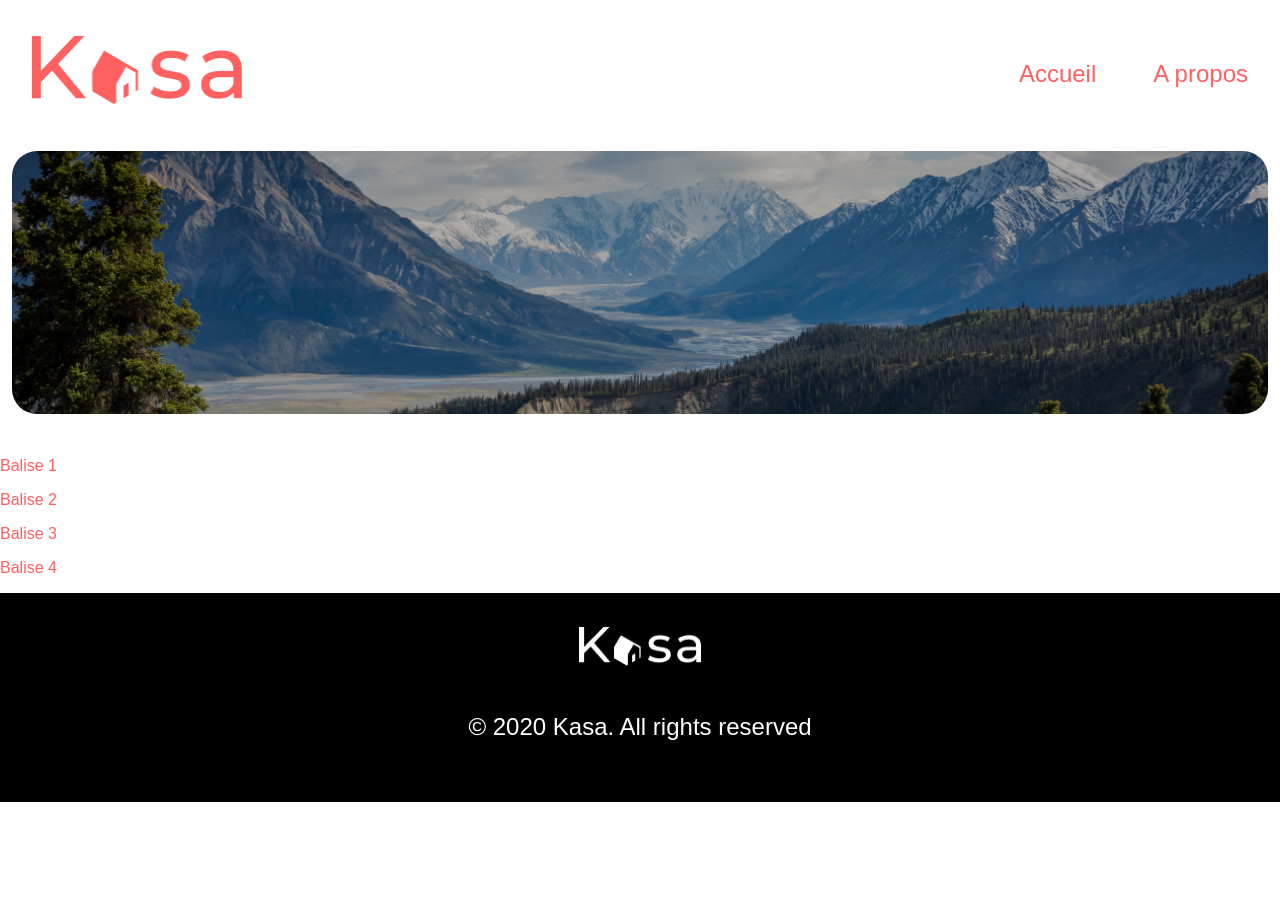
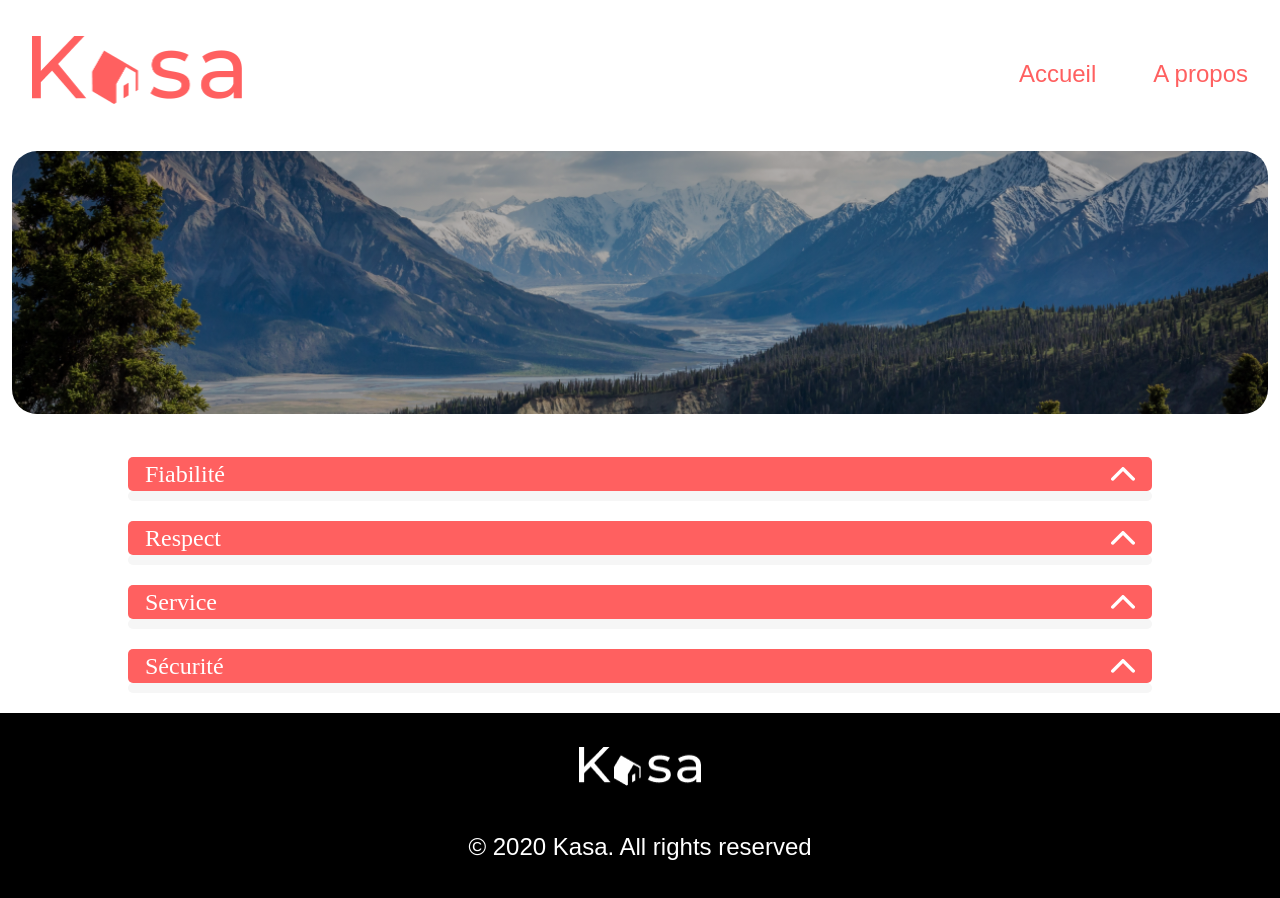
Before and after one commit to Francois-s/P8-Kasa, a React (Create React App) app: page /about in a window 1280 px wide. Shown: the top 898 px of the page. Before the commit the page ends 802 px from the top, so only its background shows below. Built offline with nearby package versions, Linux system fonts and the light colour scheme.

Commit message:
add about-page

```diff
--- /dev/null
+++ b/src/elements/Accordion/Accordion.css
@@ -0,0 +1,53 @@
+.accordion-container {
+    max-width: 80%;
+    margin: 20px auto;
+}
+
+.accordion {}
+
+.accordion-title {
+    padding-right: 17px;
+    padding-left: 17px;
+    cursor: pointer;
+    display: flex;
+    justify-content: space-between;
+    align-items: center;
+    background-color: #FF6060;
+    color: white;
+    border-radius: 5px;
+    margin: 0;
+    font-family: Montserrat;
+    font-size: 24px;
+    font-weight: 500;
+    line-height: 34px;
+    letter-spacing: 0em;
+    text-align: left;
+}
+
+.accordion-content {
+    max-height: 0;
+    overflow: hidden;
+    transition: max-height 0.5s ease-out;
+    background: #F6F6F6;
+    border-radius: 5px;
+    padding: 10px 20px 0px 20px;
+    font-family: Montserrat;
+    font-size: 24px;
+    font-weight: 500;
+    line-height: 34px;
+    letter-spacing: 0em;
+    text-align: left;
+
+}
+
+.accordion-arrow {
+    transition: transform 0.5s ease-out;
+}
+
+.expanded .accordion-content {
+    max-height: 200px;
+}
+
+.expanded .accordion-arrow {
+    transform: rotate(180deg);
+}
--- /dev/null
+++ b/src/elements/Accordion/Accordion.js
@@ -0,0 +1,36 @@
+import React, { useState } from 'react';
+import Arrow from "../../img/up_arrow.png"
+import './Accordion.css';
+
+const Accordion = ({ title, content }) => {
+    const [isExpanded, setIsExpanded] = useState(false);
+
+    const toggleContent = () => {
+        setIsExpanded(!isExpanded);
+    };
+
+    return (
+        <div className="accordion-container">
+            <div className="accordion">
+                <h3 className="accordion-title">
+                    {title}
+                    <img
+                        className="accordion-arrow"
+                        onClick={toggleContent}
+                        src={Arrow}
+                        alt="show content"
+                        style={{ transform: isExpanded ? 'rotate(180deg)' : 'rotate(0)' }}
+                    />
+                </h3>
+                <div
+                    className="accordion-content"
+                    style={{ maxHeight: isExpanded ? '200px' : '0' }}
+                >
+                    {content}
+                </div>
+            </div>
+        </div>
+    );
+};
+
+export default Accordion;
--- a/src/elements/InfoPage/InfoPage.js
+++ b/src/elements/InfoPage/InfoPage.js
@@ -30,7 +30,6 @@ const InfoPage = () => {
             {info ? (
                 <div>
                     <Header />
-                    {/* Carousel de images */}
                     <div className="carousel-container">
                         <img src={info.pictures[currentImageIndex]} alt={info.title} className="carousel-image" />
                         <button className="carousel-button carousel-button-left" onClick={handlePreviousImage}>
@@ -44,7 +43,6 @@ const InfoPage = () => {
                         </div>
                     </div>
 
-                    {/* Titre */}
                     <div className='container-top'>
                         <div>
                             <h1 className="info-title">{info.title}</h1>
@@ -55,7 +53,6 @@ const InfoPage = () => {
                                 ))}
                             </ul>
                         </div>
-                        {/* Hôte */}
                         <div className="host-info">
                             <div className="host-names">
                                 {info.host.name.split(" ").map((namePart, index) => (
@@ -66,12 +63,10 @@ const InfoPage = () => {
                         </div>
 
                     </div>
-                    {/* Description */}
                     <div>
                         <h3>Description</h3>
                         <p className="info-description">{info.description}</p>
                     </div>
-                    {/* Liste des équipements */}
                     <h3 className="equipments-title">Équipements:</h3>
                     <ul className="equipments-list">
                         {info.equipments.map((equipment, index) => (
--- a/src/elements/aboutpage/aboutpage.js
+++ b/src/elements/aboutpage/aboutpage.js
@@ -2,16 +2,30 @@ import React from 'react';
 import Header from "../Header/header"
 import Footer from "../Footer/Footer"
 import Banner from '../Banner/Banner';
+import Accordion from '../Accordion/Accordion';
+
 
 const AboutPage = () => {
     return (
         <div>
             <Header />
             <Banner />
-            <p>Balise 1</p>
-            <p>Balise 2</p>
-            <p>Balise 3</p>
-            <p>Balise 4</p>
+            <Accordion
+                title="Fiabilité"
+                content="Les annonces postées sur Kasa garantissent une fiabilité totale. Les photos sont conformes aux logements, et toutes les informations sont régulièrement vérifiées par nos équipes."
+            />
+            <Accordion
+                title="Respect"
+                content="La bienveillance fait partie des valeurs de Kasa. Tout comportement discriminatoire ou de perturbation du voisinage entraînera une exclusion de notre plateforme."
+            />
+            <Accordion
+                title="Service"
+                content="Nos équipes se tiennent à votre disposition pour vous fournir une expérience parfaite. N'hésitez pas à nous contacter si vous avez la moindre question."
+            />
+            <Accordion
+                title="Sécurité"
+                content="La sécurité est la priorité de Kasa. Aussi bien pour nos hôtes que pour les voyageurs, chaque logement correspond aux critères de sécurité établis par nos services. En laissant une note aussi bien à l'hôte qu'au locataire, cela permet à nos équipes de vérifier que les standards sont bien respectés. Nous organisons également des ateliers sur la sécurité domestique pour nos hôtes."
+            />
             <Footer />
         </div>
     );
```
Also changed, not shown: src/img/up_arrow.png (added).
